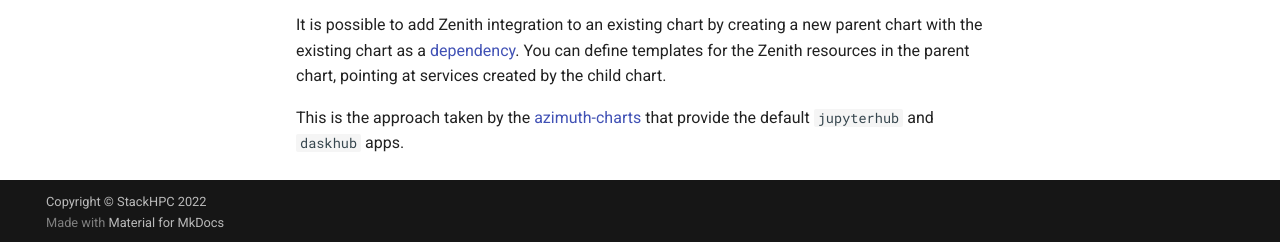
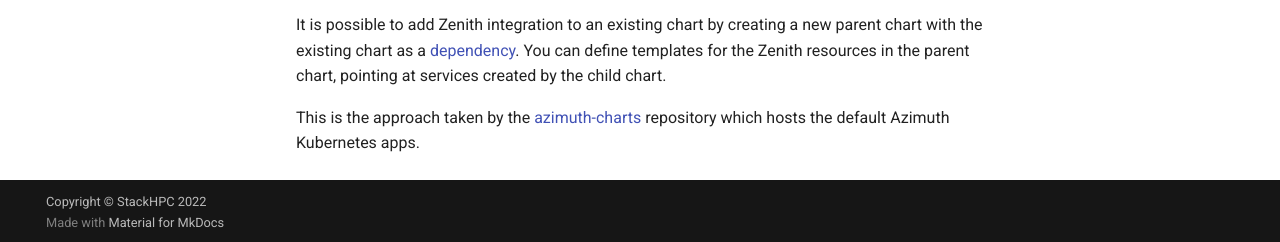
Before and after one commit to azimuth-cloud/azimuth-config, an MkDocs documentation site: the page built from docs/configuration/12-kubernetes-apps.md, in a window 1280 px wide and 900 px high, scrolled down 3400 px. Shown: the part 655-897 px from the top of the window. Built offline with MkDocs 1.6.1 and Material for MkDocs 9.7.7, drawn with Linux system fonts in a browser that asks for light colours; comment, search, counter and statistics services are not loaded.

Commit message:
Tweak wording

```diff
--- a/docs/configuration/12-kubernetes-apps.md
+++ b/docs/configuration/12-kubernetes-apps.md
@@ -177,5 +177,5 @@ with the existing chart as a [dependency](https://helm.sh/docs/chart_best_practi
 You can define templates for the Zenith resources in the parent chart, pointing at services
 created by the child chart.
 
-This is the approach taken by the [azimuth-charts](https://github.com/stackhpc/azimuth-charts)
-that provide the default `jupyterhub` and `daskhub` apps.
+This is the approach taken by the [azimuth-charts](https://github.com/stackhpc/azimuth-charts) repository
+which hosts the default Azimuth Kubernetes apps.
```
